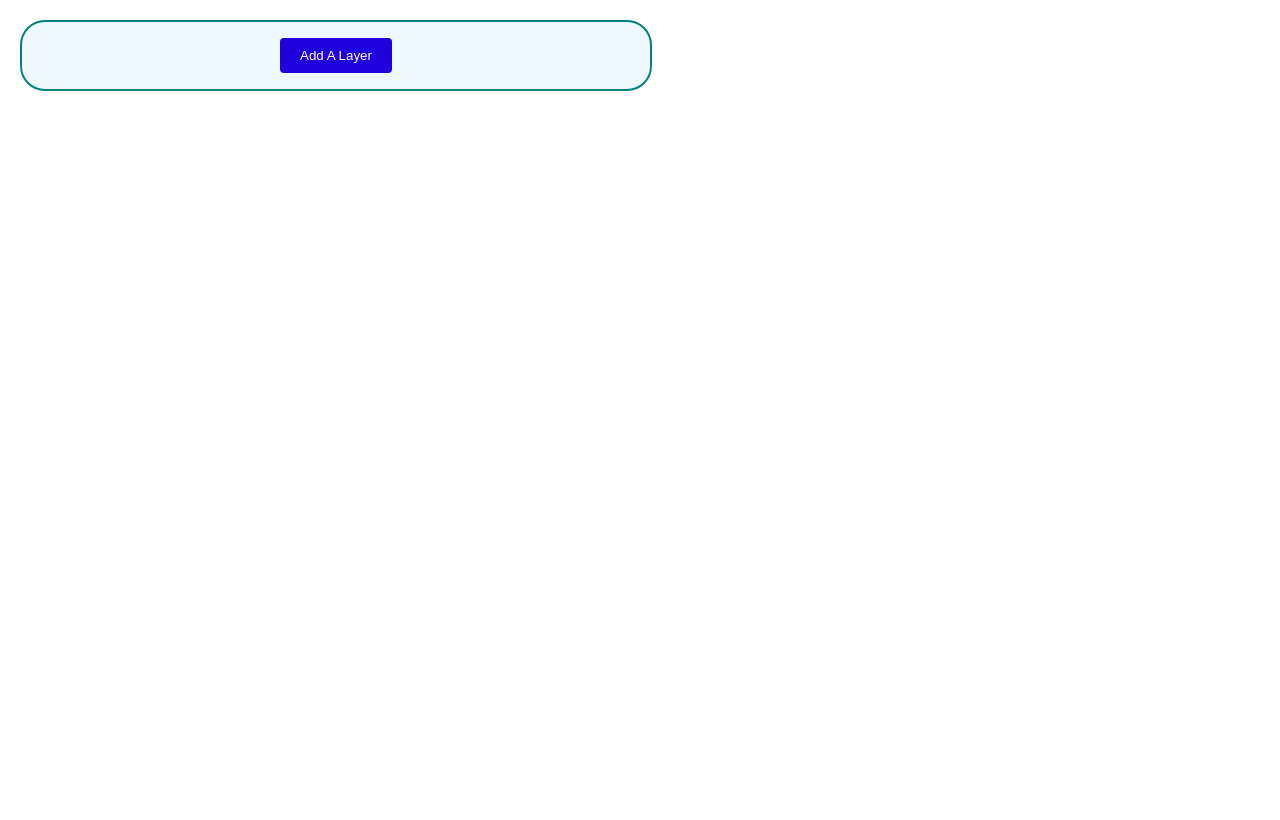
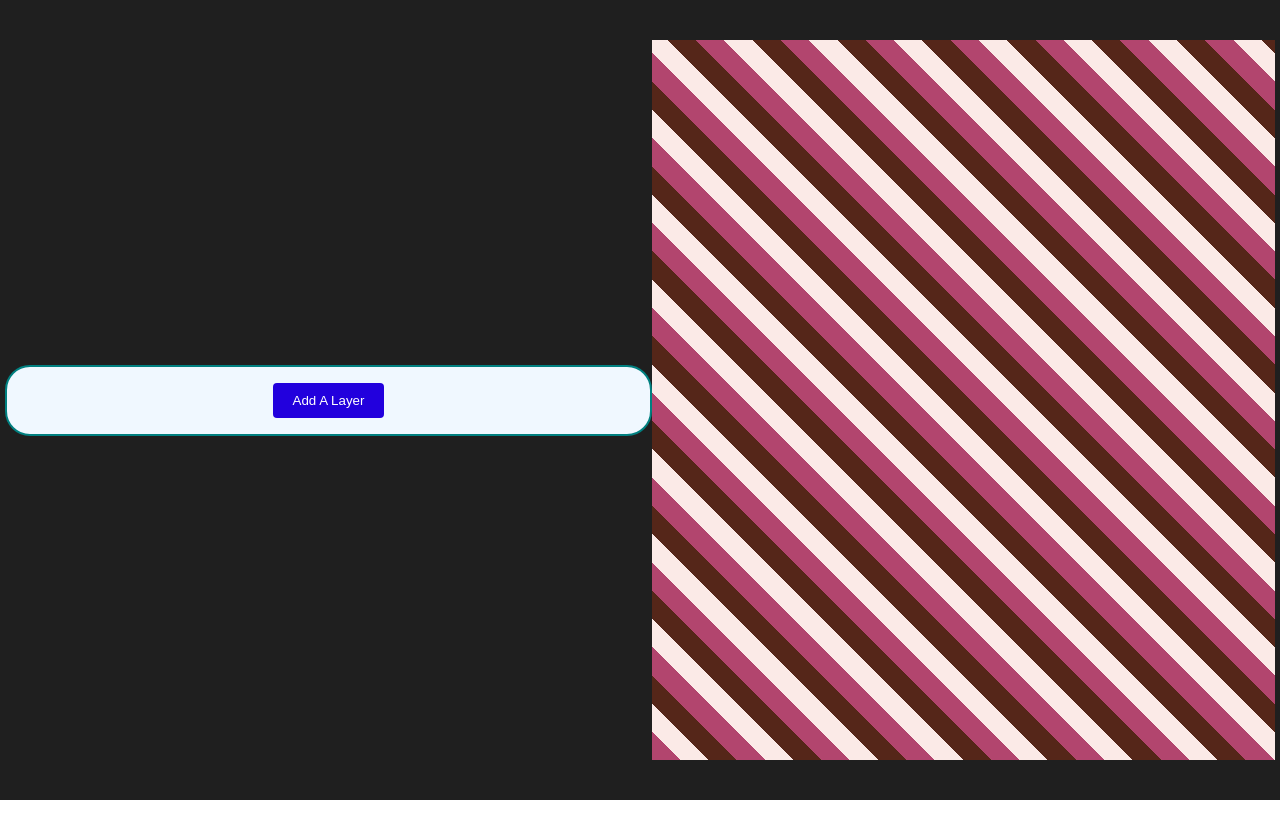
Before and after one commit to kevinjfaucher/Cake-Starter, a React (Vite) app: page / in a window 1280 px wide. Built offline with nearby package versions, Linux system fonts and the light colour scheme.

Commit message:
Desktop View Styles

```diff
--- a/src/components/Cake/styles/Cake.css
+++ b/src/components/Cake/styles/Cake.css
@@ -6,15 +6,15 @@
     background-color: gray;
     flex-grow: 3;
     width: 90%;
+    height: 90%;
+    margin-right: 5px;
     background: repeating-linear-gradient(
     45deg,                /* Diagonal stripes */
-    #ff69b480,              /* Hot pink */
-    #ff69b4 20px,         /* Stop at 20px */
-    #ffd700 20px,         /* Gold starts */
-    #ffd700 40px,         /* Stop at 40px */
-    #87cefa80 40px,         /* Light blue starts */
-    #87cefa 60px,         /* Stop at 60px */
-    #32cd3280 60px,         /* Lime green starts */
-    #32cd32 80px          /* Stop at 80px */
+    #B2456E,              /* Hot pink */
+    #B2456E 20px,         /* Stop at 20px */
+    #FBEAE7 20px,         /* Gold starts */
+    #FBEAE7 40px,         /* Stop at 40px */
+    #552619 40px,         /* Light blue starts */
+    #552619 60px        /* Stop at 60px */
   );
 }
--- a/src/components/Cake/styles/CakeLayer.css
+++ b/src/components/Cake/styles/CakeLayer.css
@@ -16,7 +16,4 @@
     border-radius: 50%;
     position: absolute;
     border-top: none;
-
-
-
 }
--- a/src/components/CakeBuilder/styles/CakeBuilder.css
+++ b/src/components/CakeBuilder/styles/CakeBuilder.css
@@ -9,5 +9,5 @@
     padding-right: 10px;
     overflow: auto;
     max-height: 33%;
-
+    margin-left: 5px;
 }
--- a/src/index.css
+++ b/src/index.css
@@ -8,4 +8,5 @@
   #root {
     height: 100%;
     width: 100%;
+    background-color: rgb(31, 31, 31);
   }
--- a/src/styles/App.css
+++ b/src/styles/App.css
@@ -8,18 +8,20 @@
   flex-direction: column;
   align-items: center;
   margin: 0px;
-  background-color: black;
+  background-color: rgb(31, 31, 31);
 }
 }
 
 /* BELOW IS THE CSS FOR DESKTOP VIEW */
 @media only screen and (min-width: 769px) {
 .app {
+  margin: 0px;
+  height: 100%;
+  width: 100%;
   display: flex;
   flex-direction: row-reverse;
   justify-content: space-around;
   align-items: center;
-  margin: 20px;
 }
 
 
```
